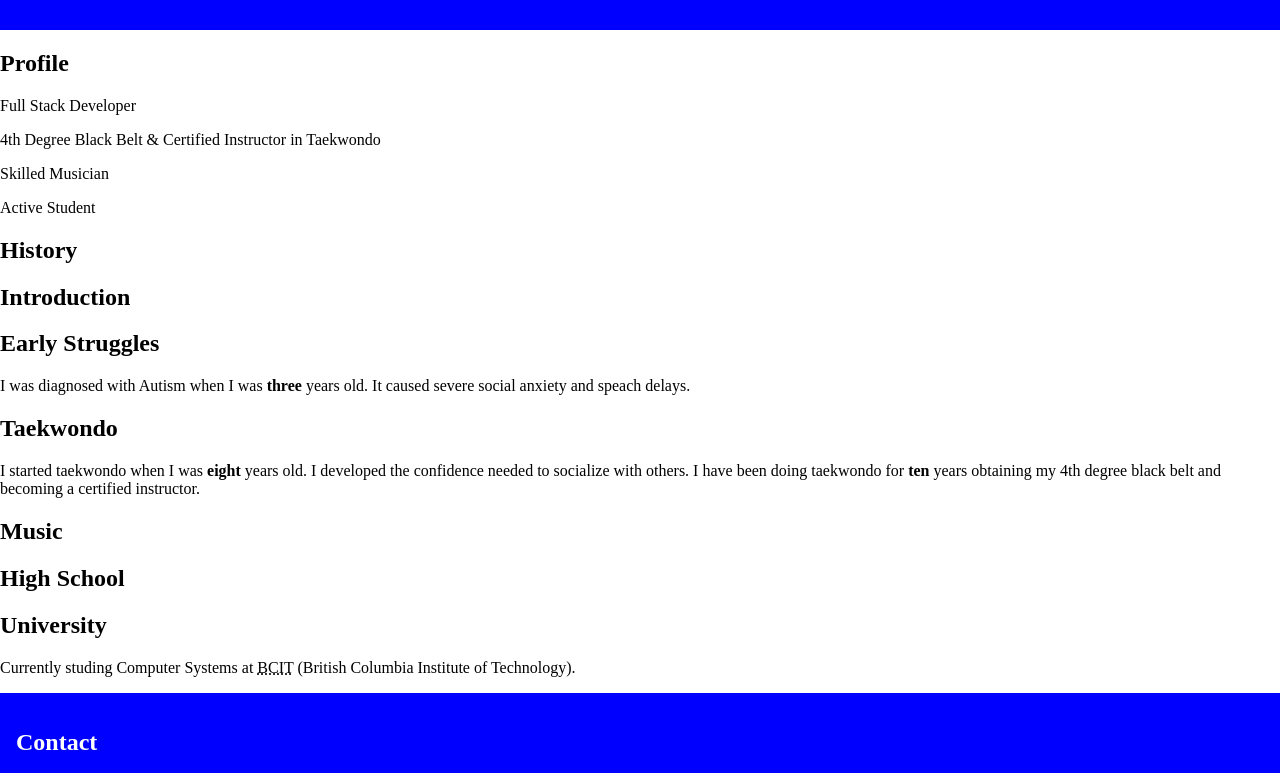
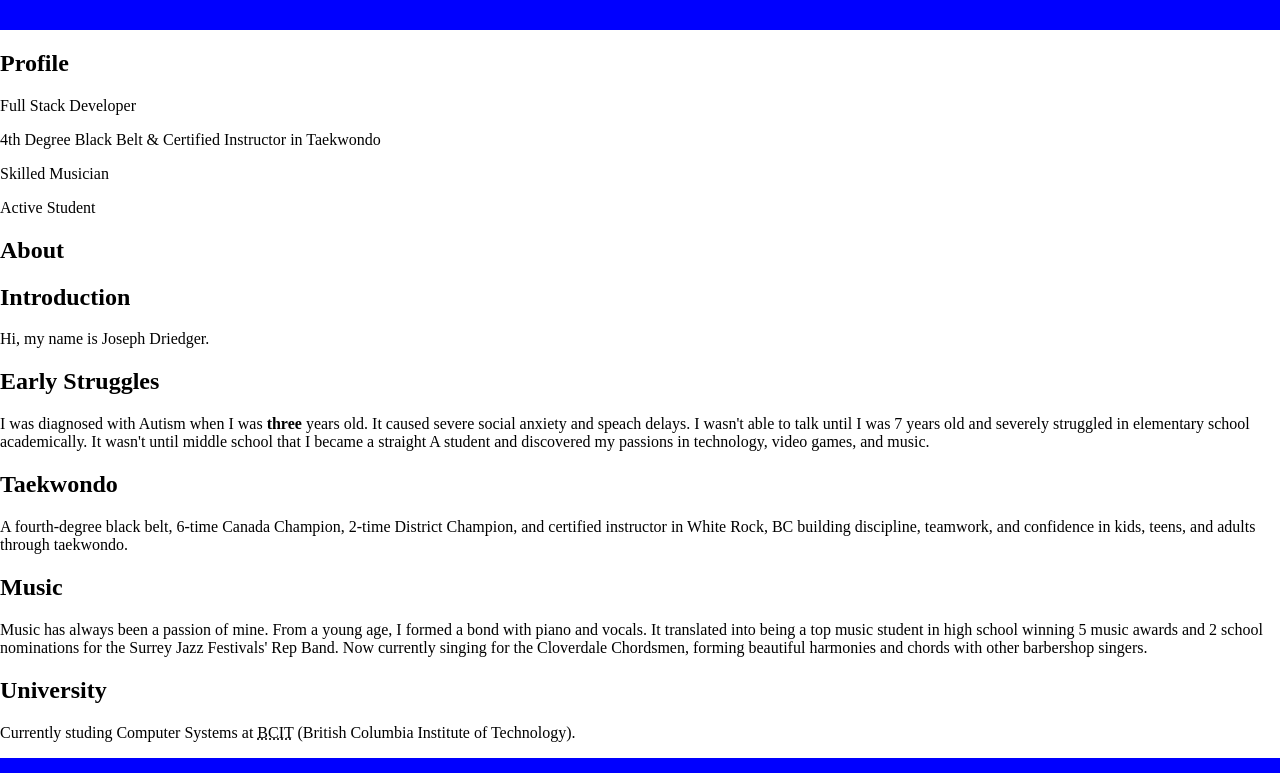
Before and after one commit to JosephDriedger/driedger_joseph_personal_website, a website: page public/external/html/about.html in a window 1280 px wide. Shown: the part 170-943 px from the top of the page. Drawn offline with nearby package versions, Linux system fonts and the light colour scheme.

Commit message:
Added content to about.html

```diff
--- a/public/external/html/about.html
+++ b/public/external/html/about.html
@@ -44,34 +44,39 @@
                 <p>Active Student</p>
             </div>
             <article>
-                <h2>History</h2>
+                <h2>About</h2>
                 <section>
                     <h2>Introduction</h2>
-                    <p></p>
+                    <p>Hi, my name is Joseph Driedger.</p>
                 </section>
                 <section>
                     <h2>Early Struggles</h2>
                     <p>I was diagnosed with Autism when I was <b>three</b> years old.
-                    It caused severe social anxiety and speach delays.</p>
+                    It caused severe social anxiety and speach delays. I wasn't able to talk until I was 7 years old
+                    and severely struggled in elementary school academically. It wasn't until middle school that I became
+                    a straight A student and discovered my passions in technology, video games, and music.
+                    </p>
                 </section>
                 <section>
                     <h2>Taekwondo</h2>
-                    <p>I started taekwondo when I was <b>eight</b> years old. I developed
-                    the confidence needed to socialize with others. I have been doing taekwondo for <b>ten</b> years
-                    obtaining my 4th degree black belt and becoming a certified instructor.</p>
+                    <p>A fourth-degree black belt, 6-time Canada Champion, 2-time District Champion, and
+                        certified instructor in White Rock, BC building discipline, teamwork, and confidence
+                        in kids, teens, and adults through taekwondo.
+                    </p>
                 </section>
                 <section>
                     <h2>Music</h2>
-                    <p></p>
-                </section>
-                <section>
-                    <h2>High School</h2>
-                    <p></p>
+                    <p>Music has always been a passion of mine. From a young age, I formed a bond with piano and vocals.
+                        It translated into being a top music student in high school winning 5 music awards and 2 school nominations
+                        for the Surrey Jazz Festivals' Rep Band. Now currently singing for the Cloverdale Chordsmen, forming beautiful
+                        harmonies and chords with other barbershop singers.
+                    </p>
                 </section>
                 <section>
                     <h2>University</h2>
                     <p>Currently studing Computer Systems at <abbr title="British Columbia Institute of Technology">BCIT</abbr>
-                        (British Columbia Institute of Technology).</p>
+                        (British Columbia Institute of Technology).
+                    </p>
                 </section>
             </article>
         </main>
```
Also changed, not shown: public/external/html/projects.html (+1 -1 lines), 2 other files.
